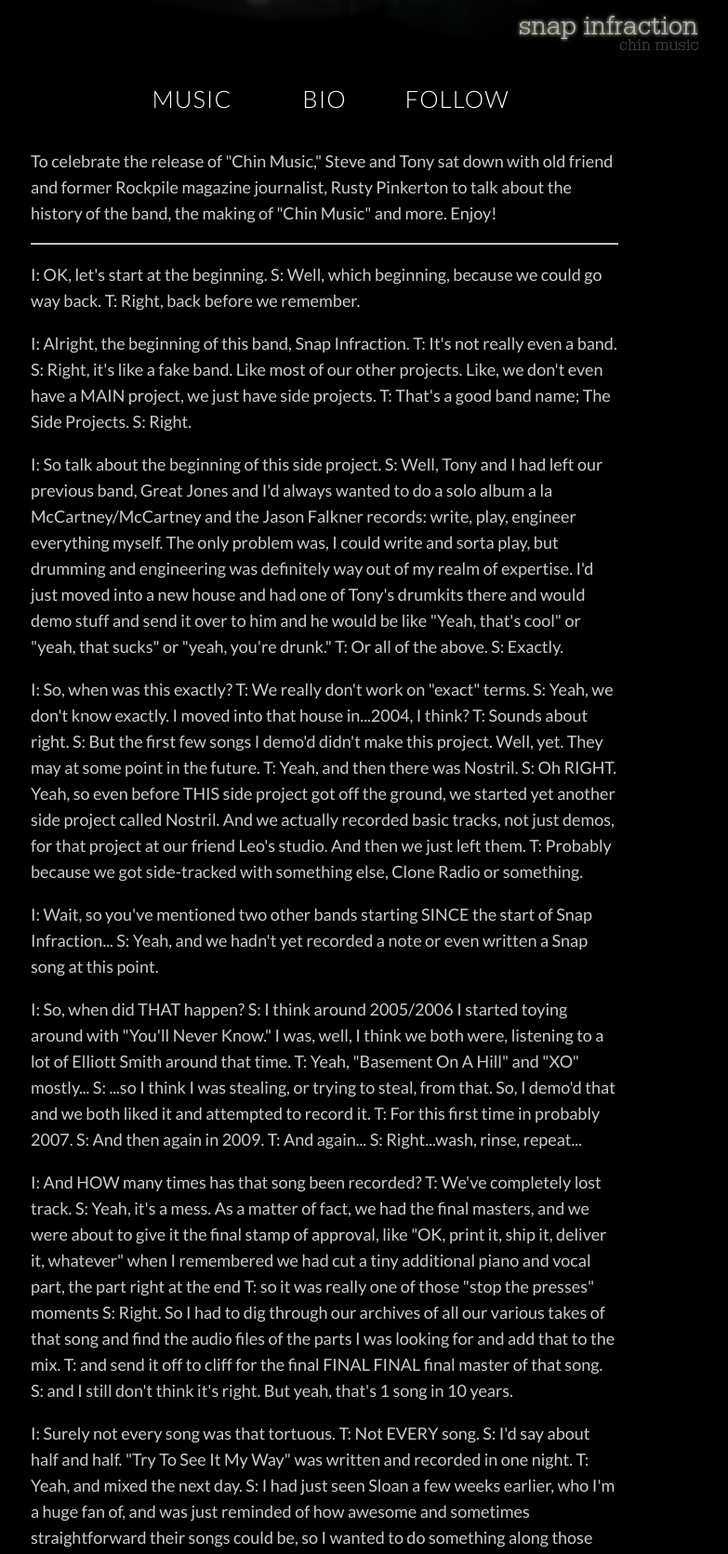
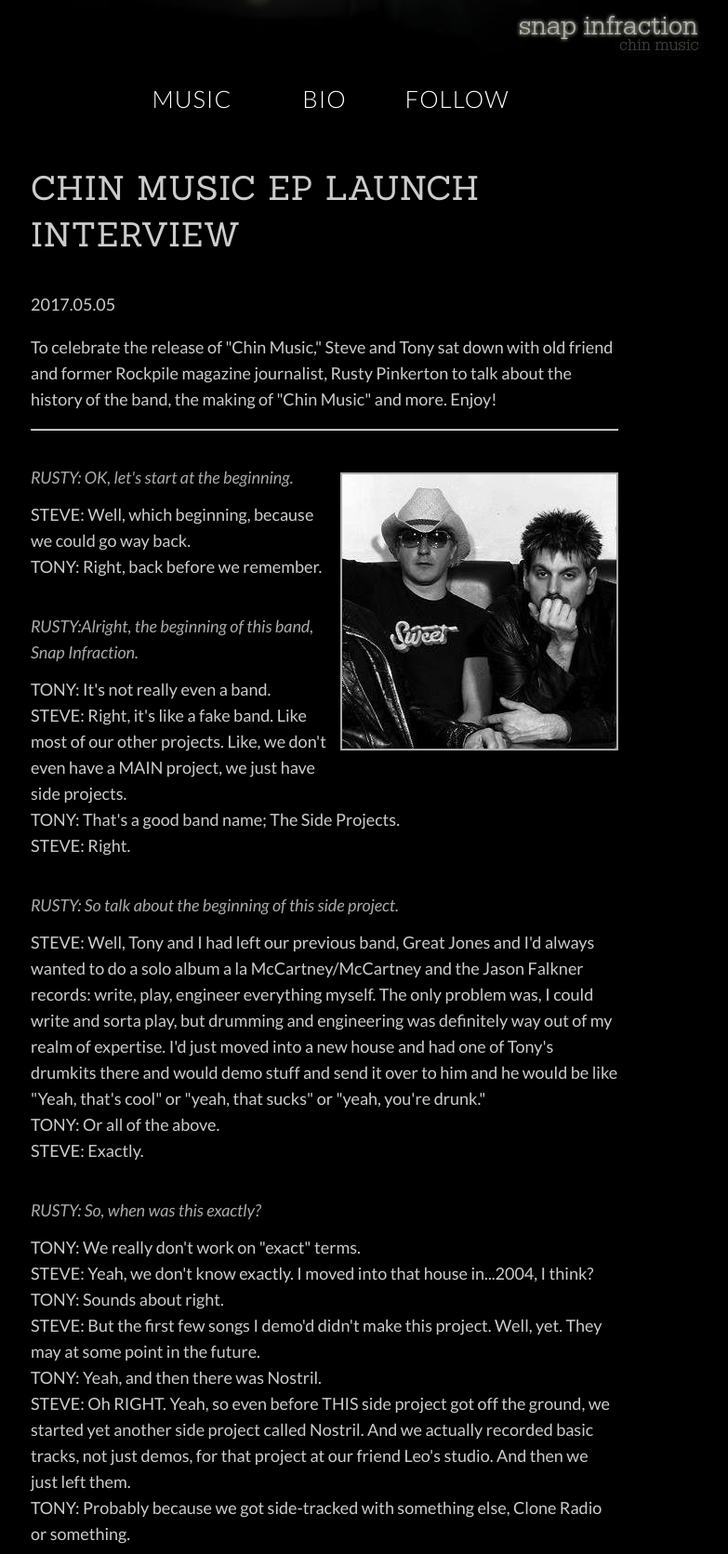
Before and after one commit to karschsp/snapinfraction.com, a PHP site: page /blog/2017/05/05/chin-music-launch-interview.php in a window 1280 px wide. Shown: the part 235-1906 px from the top of the page at 93% size, without its empty margins (291-1074 px from the left). Run offline with PHP 8.4, Linux system fonts and the light colour scheme.

Commit message:
Clean up formatting on the interview.

```diff
--- a/blog/2017/05/05/chin-music-launch-interview.php
+++ b/blog/2017/05/05/chin-music-launch-interview.php
@@ -4,116 +4,118 @@ $pub_date = "2017-05-05T07:13:31-04:00";
 require_once($_SERVER['DOCUMENT_ROOT'] . '/includes/header.php');
 ?>
 <div class="content">
+<h3 class="title"><?php print $page_title; ?></h3>
+<p class="pubDate">2017.05.05</p>
 <p>To celebrate the release of "Chin Music," Steve and Tony sat down with old friend and former Rockpile magazine journalist, Rusty Pinkerton to talk about the history of the band, the making of "Chin Music" and more. Enjoy!</p>
 <hr />
-
-<p>I: OK, let's start at the beginning.
-S: Well, which beginning, because we could go way back.
-T: Right, back before we remember.
+<img class="right" src="/img/opt/steve_tony_promo.jpg" alt="Steve and Tony at Bar 9 NYC" />
+<p><span class="question"><strong>Rusty:</strong> OK, let's start at the beginning.</span>
+<span class="answer"><strong>Steve:</strong> Well, which beginning, because we could go way back.<br />
+<strong>Tony:</strong> Right, back before we remember.</span>
 </p>
 <p>
-I: Alright, the beginning of this band, Snap Infraction.
-T: It's not really even a band.
-S: Right, it's like a fake band. Like most of our other projects.  Like, we don't even have a MAIN project, we just have side projects.
-T: That's a good band name; The Side Projects.
-S: Right.
+<p><span class="question"><strong>Rusty:</strong>Alright, the beginning of this band, Snap Infraction.</span>
+<span class="answer"><strong>Tony:</strong> It's not really even a band.<br />
+<strong>Steve: </strong> Right, it's like a fake band. Like most of our other projects.  Like, we don't even have a MAIN project, we just have side projects.<br />
+<strong>Tony: </strong> That's a good band name; The Side Projects.<br />
+<strong>Steve: </strong> Right.
 </p>
 <p>
-I: So talk about the beginning of this side project.
-S: Well, Tony and I had left our previous band, Great Jones and I'd always wanted to do a solo album a la McCartney/McCartney and the Jason Falkner records: write, play, engineer everything myself. The only problem was, I could write and sorta play, but drumming and engineering was definitely way out of my realm of expertise. I'd just moved into a new house and had one of Tony's drumkits there and would demo stuff and send it over to him and he would be like "Yeah, that's cool" or "yeah, that sucks" or "yeah, you're drunk."
-T: Or all of the above.
-S: Exactly.
+<span class="question"><strong>Rusty: </strong>So talk about the beginning of this side project.</span>
+<strong>Steve: </strong>Well, Tony and I had left our previous band, Great Jones and I'd always wanted to do a solo album a la McCartney/McCartney and the Jason Falkner records: write, play, engineer everything myself. The only problem was, I could write and sorta play, but drumming and engineering was definitely way out of my realm of expertise. I'd just moved into a new house and had one of Tony's drumkits there and would demo stuff and send it over to him and he would be like "Yeah, that's cool" or "yeah, that sucks" or "yeah, you're drunk."<br />
+<strong>Tony: </strong>Or all of the above.<br />
+<strong>Steve: </strong>Exactly.
 </p>
 <p>
-I: So, when was this exactly?
-T: We really don't work on "exact" terms.
-S: Yeah, we don't know exactly. I moved into that house in...2004, I think?
-T: Sounds about right.
-S: But the first few songs I demo'd didn't make this project. Well, yet. They may at some point in the future.
-T: Yeah, and then there was Nostril.
-S: Oh RIGHT. Yeah, so even before THIS side project got off the ground, we started yet another side project called Nostril. And we actually recorded basic tracks, not just demos, for that project at our friend Leo's studio. And then we just left them.
-T: Probably because we got side-tracked with something else, Clone Radio or something.
+<span class="question"><strong>Rusty: </strong>So, when was this exactly?</span>
+<strong>Tony: </strong>We really don't work on "exact" terms.<br />
+<strong>Steve: </strong>Yeah, we don't know exactly. I moved into that house in...2004, I think?<br />
+<strong>Tony: </strong>Sounds about right.<br />
+<strong>Steve: </strong>But the first few songs I demo'd didn't make this project. Well, yet. They may at some point in the future.<br />
+<strong>Tony: </strong>Yeah, and then there was Nostril.<br />
+<strong>Steve: </strong>Oh RIGHT. Yeah, so even before THIS side project got off the ground, we started yet another side project called Nostril. And we actually recorded basic tracks, not just demos, for that project at our friend Leo's studio. And then we just left them.<br />
+<strong>Tony: </strong>Probably because we got side-tracked with something else, Clone Radio or something.
 </p>
 <p>
-I: Wait, so you've mentioned two other bands starting SINCE the start of Snap Infraction...
-S: Yeah, and we hadn't yet recorded a note or even written a Snap song at this point.
+<span class="question"><strong>Rusty: </strong>Wait, so you've mentioned two other bands starting SINCE the start of Snap Infraction...</span>
+<strong>Steve: </strong>Yeah, and we hadn't yet recorded a note or even written a Snap song at this point.<br />
 </p>
 <p>
-I: So, when did THAT happen?
-S: I think around 2005/2006 I started toying around with "You'll Never Know." I was, well, I think we both were, listening to a lot of Elliott Smith around that time.
-T: Yeah, "Basement On A Hill" and "XO" mostly...
-S: ...so I think I was stealing, or trying to steal, from that. So, I demo'd that and we both liked it and attempted to record it.
-T: For this first time in probably 2007.
-S: And then again in 2009.
-T: And again...
-S: Right...wash, rinse, repeat...
+<span class="question"><strong>Rusty: </strong>So, when did THAT happen?</span>
+<strong>Steve: </strong>I think around 2005/2006 I started toying around with "You'll Never Know." I was, well, I think we both were, listening to a lot of Elliott Smith around that time.<br />
+<strong>Tony: </strong>Yeah, "Basement On A Hill" and "XO" mostly...<br />
+<strong>Steve: </strong>...so I think I was stealing, or trying to steal, from that. So, I demo'd that and we both liked it and attempted to record it.<br />
+<strong>Tony: </strong>For this first time in probably 2007.<br />
+<strong>Steve: </strong>And then again in 2009.<br />
+<strong>Tony: </strong>And again...<br />
+<strong>Steve: </strong>Right...wash, rinse, repeat...
 </p>
 <p>
-I: And HOW many times has that song been recorded?
-T: We've completely lost track.
-S: Yeah, it's a mess. As a matter of fact, we had the final masters, and we were about to give it the final stamp of approval, like "OK, print it, ship it, deliver it, whatever" when I remembered we had cut a tiny additional piano and vocal part, the part right at the end
-T: so it was really one of those "stop the presses" moments
-S: Right. So I had to dig through our archives of all our various takes of that song and find the audio files of the parts I was looking for and add that to the mix.
-T: and send it off to cliff for the final FINAL FINAL final master of that song.
-S: and I still don't think it's right. But yeah, that's 1 song in 10 years.
+<span class="question"><strong>Rusty: </strong>And HOW many times has that song been recorded?</span>
+<strong>Tony: </strong>We've completely lost track.<br />
+<strong>Steve: </strong>Yeah, it's a mess. As a matter of fact, we had the final masters, and we were about to give it the final stamp of approval, like "OK, print it, ship it, deliver it, whatever" when I remembered we had cut a tiny additional piano and vocal part, the part right at the end<br />
+<strong>Tony: </strong>so it was really one of those "stop the presses" moments<br />
+<strong>Steve: </strong>Right. So I had to dig through our archives of all our various takes of that song and find the audio files of the parts I was looking for and add that to the mix.<br />
+<strong>Tony: </strong>and send it off to cliff for the final FINAL FINAL final master of that song.<br />
+<strong>Steve: </strong>and I still don't think it's right. But yeah, that's 1 song in 10 years.<br />
 </p>
 <p>
-I: Surely not every song was that tortuous.
-T: Not EVERY song.
-S: I'd say about half and half. "Try To See It My Way" was written and recorded in one night.
-T: Yeah, and mixed the next day.
-S: I had just seen Sloan a few weeks earlier, who I'm a huge fan of, and was just reminded of how awesome and sometimes straightforward their songs could be, so I wanted to do something along those lines. I think we just jammed out the basic song structure 5 or 6 times, cut a couple takes, overdubbed bass, added vocals and percussion and that was it.
-T: We definitely didn't over think that one.
+<span class="question"><strong>Rusty: </strong>Surely not every song was that tortuous.</span>
+<strong>Tony: </strong>Not EVERY song.<br />
+<strong>Steve: </strong>I'd say about half and half. "Try To See It My Way" was written and recorded in one night.<br />
+<strong>Tony: </strong>Yeah, and mixed the next day.<br />
+<strong>Steve: </strong>I had just seen Sloan a few weeks earlier, who I'm a huge fan of, and was just reminded of how awesome and sometimes straightforward their songs could be, so I wanted to do something along those lines. I think we just jammed out the basic song structure 5 or 6 times, cut a couple takes, overdubbed bass, added vocals and percussion and that was it.<br />
+<strong>Tony: </strong>We definitely didn't over think that one.<br />
 </p>
 <p>
-I: Any more like that?
-S: Actually, I take back my half-and-half comment from before. The rest of them came together fairly quickly. Well, quickly in our timeframe, which could mean years.
+<span class="question"><strong>Rusty: </strong>Any more like that?</span>
+<strong>Steve: </strong>Actually, I take back my half-and-half comment from before. The rest of them came together fairly quickly. Well, quickly in our timeframe, which could mean years.<br />
 </p>
 <p>
-I: Like?
-S: "Window Seat" was one that I'd actually forgotten I had written! I was listening to an old cassette of stuff I had demo'd in like 1999 or somewhere around then, and I heard that opening chord progression, just me strumming it, no vocals or melody or anything, and I liked it. So I just finished writing it, added the little bridge part, and that was it.
-T: So, from the first version of that song in 1999, to now, is almost 20 years!
-S: Yeah. 10 of which that song was completely lost to time.
+<span class="question"><strong>Rusty: </strong>Like?</span>
+<strong>Steve: </strong>"Window Seat" was one that I'd actually forgotten I had written! I was listening to an old cassette of stuff I had demo'd in like 1999 or somewhere around then, and I heard that opening chord progression, just me strumming it, no vocals or melody or anything, and I liked it. So I just finished writing it, added the little bridge part, and that was it.<br />
+<strong>Tony: </strong>So, from the first version of that song in 1999, to now, is almost 20 years!<br />
+<strong>Steve: </strong>Yeah. 10 of which that song was completely lost to time.<br />
 </p>
 <p>
-I: Tell me about the recording process. Since there's no band, there's not really a chance to record live in the studio, not that most bands really do that anymore anyway...
-S: Exactly. And we're very rarely in the same place at the same time anyway, unless we're playing gigs...
+<span class="question"><strong>Rusty: </strong>Tell me about the recording process. Since there's no band, there's not really a chance to record live in the studio, not that most bands really do that anymore anyway...</span>
+<strong>Steve: </strong>Exactly. And we're very rarely in the same place at the same time anyway, unless we're playing gigs...<br />
 </p>
 <p>
-I: Snap Infraction gigs?
-S: No, no...gigs with other bands. Cover bands or whatever.
+<span class="question"><strong>Rusty: </strong>Snap Infraction gigs?</span>
+<strong>Steve: </strong>No, no...gigs with other bands. Cover bands or whatever.
 </p>
 <p>
-I: Oh, OK.
-S: So the process would usually be, I'd cut a demo, with programmed drums and everything so Tony had an idea of what I was looking for on the track, I'd send a bounce to him with the drums taken out, and he'd cut his drums to that, send it back to me, and then I'd add bass, guitars, percussion, keyboards, etc.
-T: And then he'd come over to my studio to cut vocals.
-S: And then we'd go back and forth over mixes for an eternity, until we finally gave up.
+<span class="question"><strong>Rusty: </strong>Oh, OK.</span>
+<strong>Steve: </strong>So the process would usually be, I'd cut a demo, with programmed drums and everything so Tony had an idea of what I was looking for on the track, I'd send a bounce to him with the drums taken out, and he'd cut his drums to that, send it back to me, and then I'd add bass, guitars, percussion, keyboards, etc.<br />
+<strong>Tony: </strong>And then he'd come over to my studio to cut vocals.<br />
+<strong>Steve: </strong>And then we'd go back and forth over mixes for an eternity, until we finally gave up.<br />
 </p>
 <p>
-I: So, that's where Cliff Hillis came in?
-T: Yeah, we just got tired of having the same arguments over and over.
+<span class="question"><strong>Rusty: </strong>So, that's where Cliff Hillis came in?</span>
+<strong>Tony: </strong>Yeah, we just got tired of having the same arguments over and over.<br />
 </p>
 <p>
-I: How did you know him?
-S: I've known OF him for years. I saw his band Starbelly back at the Grape Street in Philly in 1998-1999 and sort of followed his solo career since then. And then I had the opportunity to play with him on a couple gigs for Tommy Conwell, so I got to know him and kept him in the back of my mind as someone we could possible get to work on our stuff.
-T: We were originally just going to get him to master everything, but once we hit our wall with the mixing, we thought "Let's just hire Cliff to do it. He'll do a way better job than us anyway and in way less time." And we were right. For once.
-S: I think it actually worked out because I like both of the mixing approaches. I like Tony's approach on the songs that he did and I like Cliff's approach on his songs. It adds a little more variety to the sound, I'm not sure anyone else notices, but I do and I like it.
+<span class="question"><strong>Rusty: </strong>How did you know him?</span>
+<strong>Steve: </strong>I've known OF him for years. I saw his band Starbelly back at the Grape Street in Philly in 1998-1999 and sort of followed his solo career since then. And then I had the opportunity to play with him on a couple gigs for Tommy Conwell, so I got to know him and kept him in the back of my mind as someone we could possible get to work on our stuff.<br />
+<strong>Tony: </strong>We were originally just going to get him to master everything, but once we hit our wall with the mixing, we thought "Let's just hire Cliff to do it. He'll do a way better job than us anyway and in way less time." And we were right. For once.<br />
+<strong>Steve: </strong>I think it actually worked out because I like both of the mixing approaches. I like Tony's approach on the songs that he did and I like Cliff's approach on his songs. It adds a little more variety to the sound, I'm not sure anyone else notices, but I do and I like it.<br />
 </p>
 <p>
-I: So, as you've mentioned, there's only two of you, there's not really a "band" per se. Any plans to put one together to play live?
-T: Honestly, at this point, no. I mean, we love playing live, and we know more than enough people to field a great live band, but we're almost too old to do the live original thing. I don't know, anything's possible.
+<span class="question"><strong>Rusty: </strong>So, as you've mentioned, there's only two of you, there's not really a "band" per se. Any plans to put one together to play live?</span>
+<strong>Tony: </strong>Honestly, at this point, no. I mean, we love playing live, and we know more than enough people to field a great live band, but we're almost too old to do the live original thing. I don't know, anything's possible.<br />
 </p>
 <p>
-I: Will we need to wait until 2027 to hear any new Snap Infraction material?
-S: We certainly hope not. The original plan for "Chin Music" was for it to be a full-length album, and we cut all the basic tracks for the other half of it. So we have at least 5 more songs ready to build on, but we're already planning the next EP.
-T: We have drums for 4 or 5 songs already, with maybe 2 more that need to be cut, so once Steve and his massive ego finish their guitar parts, we'll be ready to go.
-S: Yeah, I tend to get carried away when cutting guitars, so I'm trying to make a conscious effort to strip things back for this next set of songs. I want that "Rubber Soul" feel and sound to it. Easier said than done, of course...
-T: So, hopefully you won't have to wait until 2027, but we're not promising anything. 2022?
-S: Yeah, 2022 sounds about right.
+<span class="question"><strong>Rusty: </strong>Will we need to wait until 2027 to hear any new Snap Infraction material?</span>
+<strong>Steve: </strong>We certainly hope not. The original plan for "Chin Music" was for it to be a full-length album, and we cut all the basic tracks for the other half of it. So we have at least 5 more songs ready to build on, but we're already planning the next EP.<br />
+<strong>Tony: </strong>We have drums for 4 or 5 songs already, with maybe 2 more that need to be cut, so once Steve and his massive ego finish their guitar parts, we'll be ready to go.<br />
+<strong>Steve: </strong>Yeah, I tend to get carried away when cutting guitars, so I'm trying to make a conscious effort to strip things back for this next set of songs. I want that "Rubber Soul" feel and sound to it. Easier said than done, of course...<br />
+<strong>Tony: </strong> So, hopefully you won't have to wait until 2027, but we're not promising anything. 2022?<br />
+<strong>Steve: </strong>Yeah, 2022 sounds about right.<br />
 </p>
 <p>
-I: Last question, what is the meaning behind the name "Chin Music?"
-S: Oh, nothing really. We're both big sports fans, hence the band name Snap Infraction, a football term, so I guess Tony was watching baseball one night and the pitcher threw one high and inside, and the announcer said something to effect of "And he gave him a little chin music," or something like that. And that was that. That was the name of the album. Before it even existed.
+<span class="question"><strong>Rusty: </strong>Last question, what is the meaning behind the name "Chin Music?"</span>
+<strong>Steve: </strong>Oh, nothing really. We're both big sports fans, hence the band name Snap Infraction, a football term, so I guess Tony was watching baseball one night and the pitcher threw one high and inside, and the announcer said something to effect of "And he gave him a little chin music," or something like that. And that was that. That was the name of the album. Before it even existed.<br />
 </p>
 </div>
 <?php
--- a/css/styles.css
+++ b/css/styles.css
@@ -30,12 +30,16 @@ strong {
 #container {
     /* display: flex;
     display: -webkit-flex; */
-    background: url('/img/opt/crowd.jpg') 0 70% no-repeat;
+
     width: 100%;
     margin-left: auto;
     margin-right: auto;
     font-size: 4.0vmin;
     line-height: 5.6vmin;
+}
+
+.front #container {
+    background: url('/img/opt/crowd.jpg') 0 70% no-repeat;
 }
 /* ..content {
     -webkit-flex: 1 0 0;
@@ -184,6 +188,32 @@ footer.content {
     margin-bottom: 24px;
 }
 
+.question {
+    font-style: italic;
+    display: block;
+    color: #aaa;
+    padding-bottom: 12px;
+    padding-top: 18px;
+}
+
+.content strong {
+    text-transform: uppercase;
+}
+
+h3.title {
+    text-align: left;
+    line-height: 1.4em;
+}
+
+.right {float: right;}
+
+img.right {
+    margin-left: 12px;
+    margin-bottom: 12px;
+    margin-top: 36px;
+    border: 2px solid #aaa;
+}
+
 @media only screen and (min-device-width: 0px) and (max-device-width: 760px) {
     #menu li a {
         font-weight: 300;
```
Also changed, not shown: img/opt/steve_tony_promo.jpg (added).
